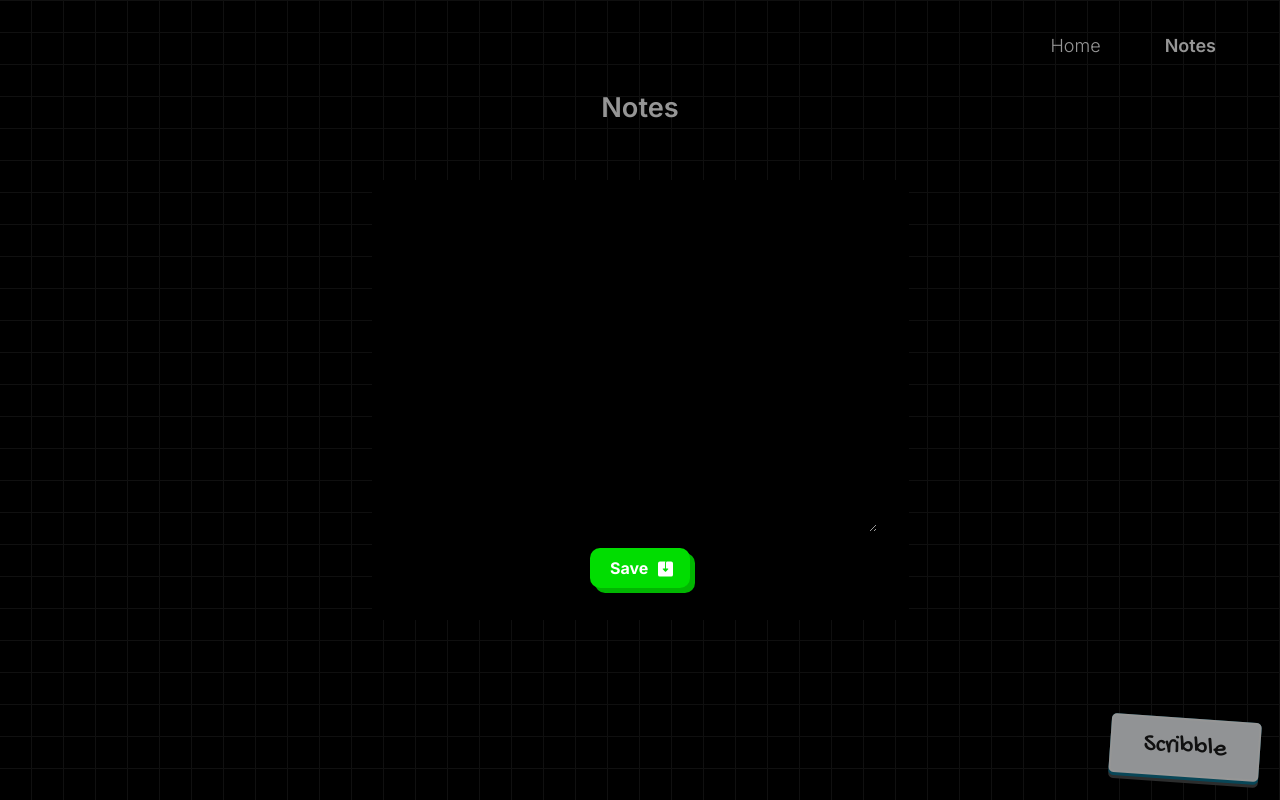
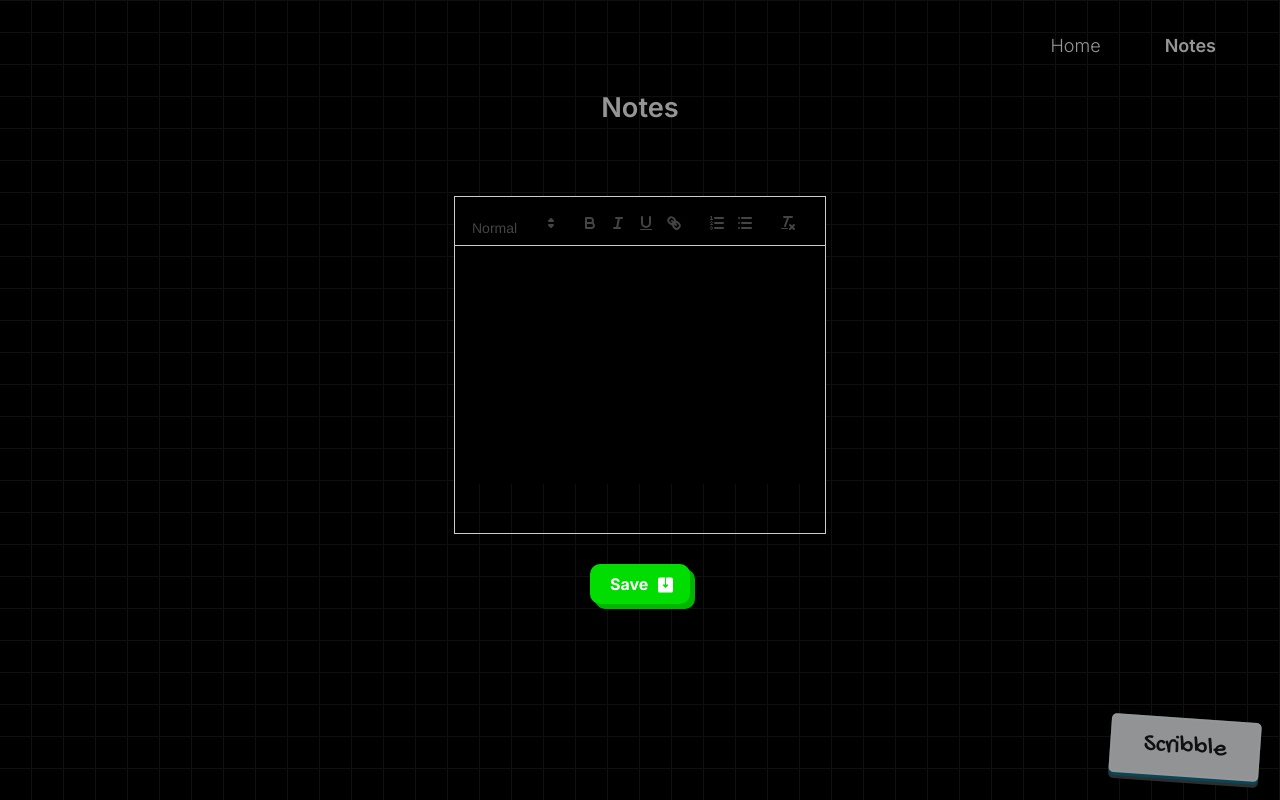
Before and after one commit to supremekhadka/notesdown, a Next.js app: page /notes in a window 1280 px wide. Both pictures are taken after a click on the button "Scribble". Built offline with nearby package versions, Linux system fonts and the light colour scheme.

Commit message:
added react-quill for customized notes

```diff
--- a/app/notes/page.tsx
+++ b/app/notes/page.tsx
@@ -4,6 +4,9 @@ import '../scribble-btn.css';
 import '../Btn.css';
 import { Inter, Gochi_Hand } from 'next/font/google';
 import { useState, useEffect, useCallback } from 'react';
+import ReactQuill from 'react-quill';
+import 'react-quill/dist/quill.snow.css';
+import DOMPurify from 'dompurify'
 
 const gochiHand = Gochi_Hand({ subsets: ["latin"], weight: ['400'] });
 
@@ -14,17 +17,25 @@ export default function NotesPage() {
   const [editedNote, setEditedNote] = useState('');
   const [noteRotations, setNoteRotations] = useState<number[]>([]);
 
+  const sanitizeContent = (content: string) => {
+    return DOMPurify.sanitize(content);
+  };
+
   const handleSubmit = useCallback((e: React.FormEvent<HTMLFormElement> | KeyboardEvent) => {
     if (e instanceof KeyboardEvent) {
       e.preventDefault();
     }
 
+    let sanitizedNote = sanitizeContent(editedNote);
     if (editedNoteIndex !== null) {
       const updatedNotes = [...notes];
       updatedNotes[editedNoteIndex] = editedNote;
       setNotes(updatedNotes.filter(note => note !== null) as string[]);
     } else {
-      setNotes([...notes, editedNote]);
+      const tempDiv = document.createElement('div');
+      tempDiv.innerHTML = editedNote;
+      sanitizedNote = tempDiv.textContent || tempDiv.innerText || '';
+      setNotes([...notes, sanitizedNote]);
     }
     setShowOverlay(false);
   }, [notes, editedNoteIndex, editedNote]);
@@ -64,7 +75,6 @@ export default function NotesPage() {
   }, [handleSubmit, showOverlay]);
 
 
-
   const handleAddNote = () => {
     setShowOverlay(true);
     setEditedNote('');
@@ -72,8 +82,9 @@ export default function NotesPage() {
   };
 
   const handleEditNote = (index: number) => {
+    const sanitizedContent = sanitizeContent(notes[index] ?? '');
     setEditedNoteIndex(index);
-    setEditedNote(notes[index] ?? '');
+    setEditedNote(sanitizeContent);
     setShowOverlay(true);
   };
 
@@ -87,6 +98,8 @@ export default function NotesPage() {
     return Math.floor(Math.random() * 5) - 3; // Random number between -15 to 15
   };
 
+
+
   return (
     <div className={`z-10 min-h-full sm:min-h-full h-auto flex flex-col items-center`}>
       <h1 className="text-[1.7em] sm:mt-2 sm:static absolute top-10 font-semibold">Notes</h1>
@@ -97,10 +110,17 @@ export default function NotesPage() {
       </div>
       {showOverlay && (
         <div className="fixed z-20 top-0 left-0 w-full h-full bg-black bg-opacity-40 flex justify-center items-center">
-          <div className="bg-black p-8 rounded-md">
+          <div className=" p-8 rounded-md">
             <form className='flex flex-col items-center' onSubmit={handleSubmit}>
-              <textarea name="note" rows={10} cols={40} className={`w-full ${gochiHand.className} outline-none bg-black text-cyan-50 text-2xl mb-4`} value={editedNote} onChange={(e) => setEditedNote(e.target.value)}></textarea>
-              <button type='submit' className="SaveBtn">
+              {/* <textarea name="note" rows={10} cols={40} className={`w-full ${gochiHand.className} outline-none bg-black text-cyan-50 text-2xl mb-4`} value={editedNote} onChange={(e) => setEditedNote(e.target.value)}></textarea> */}
+              <ReactQuill
+                value={editedNote}
+                theme='snow'
+                formats={['clean']}
+                onChange={(value) => setEditedNote(value)}
+                className={`sm:w-full w-screen ${gochiHand.className} sm:h-72 h-[60vh] outline-none bg-black text-cyan-50 text-2xl mb-4`}
+              />
+              <button type='submit' className="SaveBtn mt-16">
                 Save
                 <svg className='Savesvg svg bi bi-save2-fill' xmlns="http://www.w3.org/2000/svg" width="16" height="16" fill="currentColor" viewBox="0 0 16 16"> <path d="M8.5 1.5A1.5 1.5 0 0 1 10 0h4a2 2 0 0 1 2 2v12a2 2 0 0 1-2 2H2a2 2 0 0 1-2-2V2a2 2 0 0 1 2-2h6c-.314.418-.5.937-.5 1.5v6h-2a.5.5 0 0 0-.354.854l2.5 2.5a.5.5 0 0 0 .708 0l2.5-2.5A.5.5 0 0 0 10.5 7.5h-2v-6z"/> </svg>
               </button>
--- a/package.json
+++ b/package.json
@@ -18,13 +18,16 @@
     "npm": "^10.7.0",
     "react": "^18",
     "react-dom": "^18",
+    "react-quill": "^2.0.0",
     "sharp": "^0.33.3",
     "tailwind-merge": "^2.3.0"
   },
   "devDependencies": {
+    "@types/dompurify": "^3.0.5",
     "@types/node": "^20",
     "@types/react": "^18",
     "@types/react-dom": "^18",
+    "dompurify": "^3.1.2",
     "eslint": "^8",
     "eslint-config-next": "14.2.3",
     "postcss": "^8",
```
Also changed, not shown: 1 other file (tests, documents, lock files or other folders).
